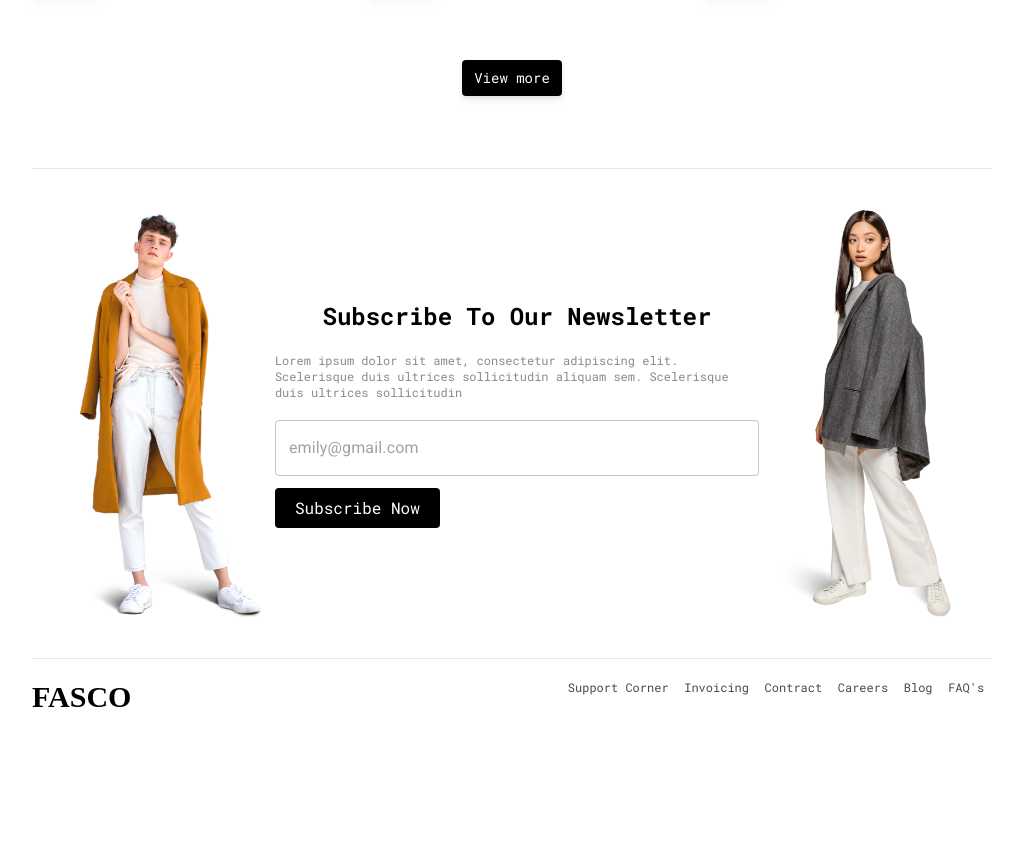
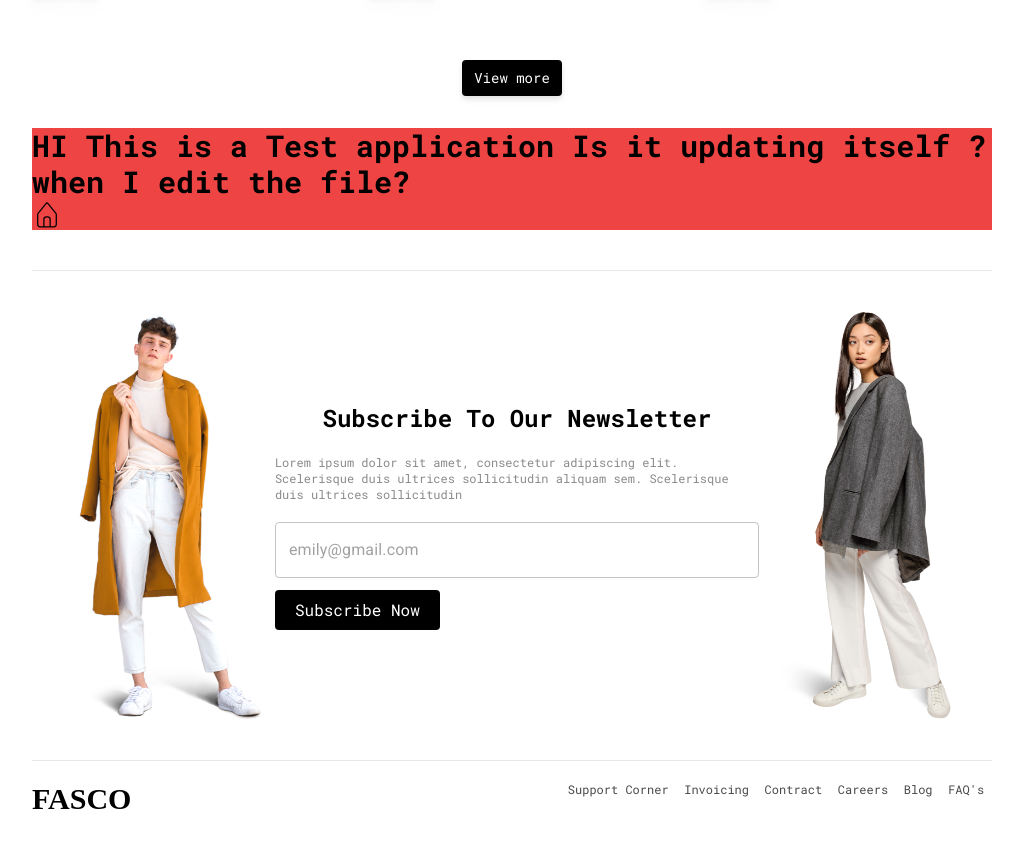
Before and after one commit to K-Fayaz/shopping-frontend, a React (Create React App) app: page / in a window 1280 px wide. Shown: the part 1690-2537 px from the top of the page, without its empty margins (128-1151 px from the left). Before the commit the page ends 2445 px from the top, so only its background shows below. Built offline with nearby package versions, Linux system fonts and the light colour scheme; a web font is replaced by a local one.

Commit message:
This is a sample commit message to check git hub code spaces

```diff
--- a/package.json
+++ b/package.json
@@ -13,6 +13,7 @@
     "@testing-library/user-event": "^13.5.0",
     "react": "^18.3.1",
     "react-dom": "^18.3.1",
+    "react-icons": "^5.3.0",
     "react-router-dom": "^6.23.1",
     "react-scripts": "5.0.1",
     "web-vitals": "^2.1.4"
--- a/src/Screens/Home.js
+++ b/src/Screens/Home.js
@@ -6,6 +6,8 @@ import NewArrivals from "../Components/NewArrivals";
 import NewsLetter from "../Components/NewsLetter";
 import HomeFooter from "../Components/HomeFooter";
 import { useEffect } from "react";
+import { CiHome } from "react-icons/ci";
+
 
 const Home = ()=>{
     return(
@@ -15,6 +17,7 @@ const Home = ()=>{
                 <Hero/>
                 <Brands/>
                 <NewArrivals/>
+                <h1 className="w-full bg-red-500 font-bold text-3xl">HI This is a Test application Is it updating itself ? when I edit the file? <CiHome/></h1>
             </div>
             <NewsLetter/>
             <HomeFooter/>
```
Also changed, not shown: 1 other file (tests, documents, lock files or other folders).
